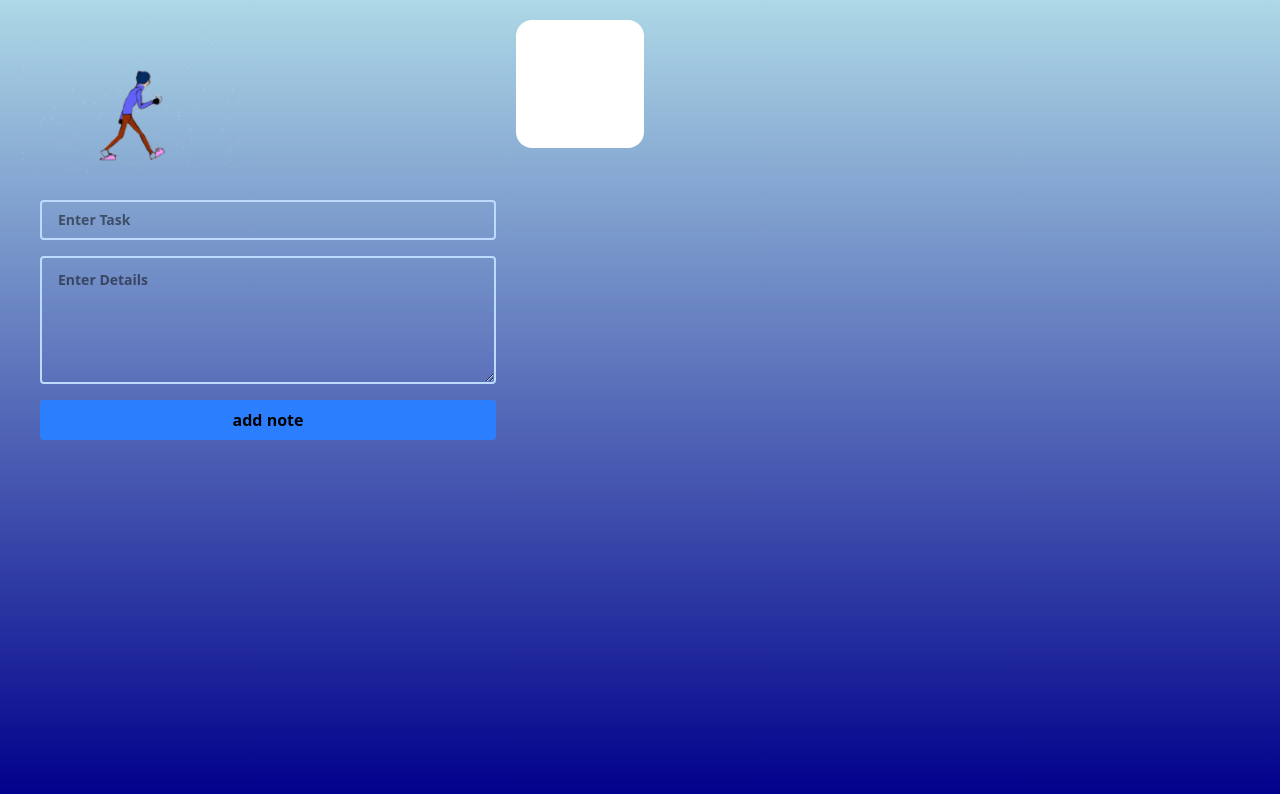
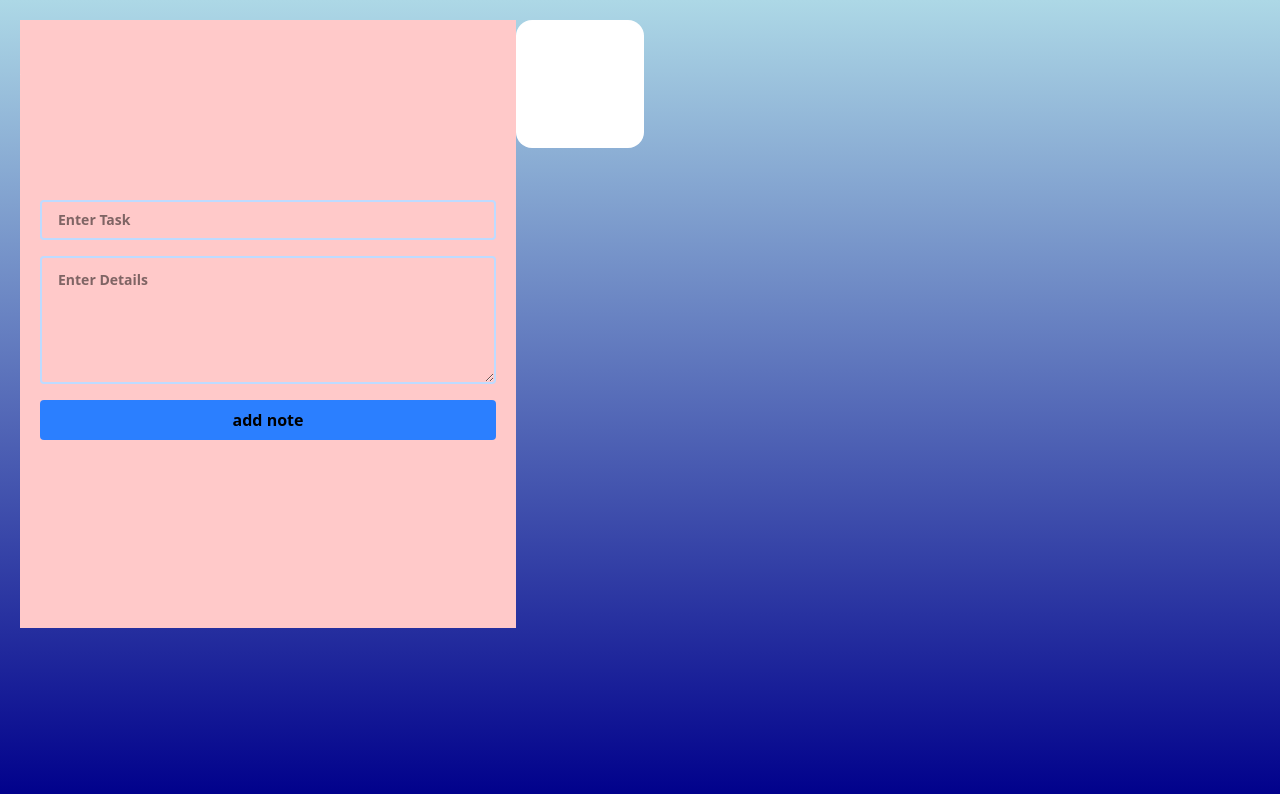
Before and after one commit to dhruval1907/React-cohort22, a React (Vite) app in the folder noteapp-twowaybinding/: page / in a window 1280 px wide. Shown: the top 794 px of the page. Built offline with nearby package versions, Linux system fonts and the light colour scheme.

Commit message:
styling the forn

```diff
--- a/noteapp-twowaybinding/src/App.jsx
+++ b/noteapp-twowaybinding/src/App.jsx
@@ -12,7 +12,7 @@ const App = () => {
       className="h-screen w-full  flex   p-5 relative"
       style={{ background: "linear-gradient(lightblue,darkblue) " }}
     >
-      <div className="w-[40%] h-[80%]">
+      <div className="w-[40%] h-[80%] bg-red-200">
         <div className="h-[10rem] w-full">
           <marquee behavior="scroll" direction="right">
             <img className="h-[10rem]" src={image1} alt="" />
@@ -23,7 +23,7 @@ const App = () => {
             // console.log(e);
             submitHandler(e);
           }}
-          className="flex items-start p-5    h-full   flex-col gap-4"
+          className="flex items-start p-5    h-[100%]   flex-col gap-4"
         >
           <input
             type="text"
```
